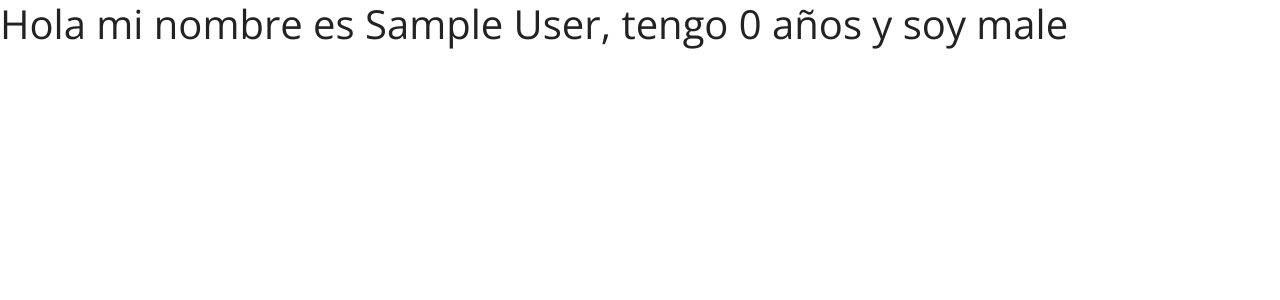
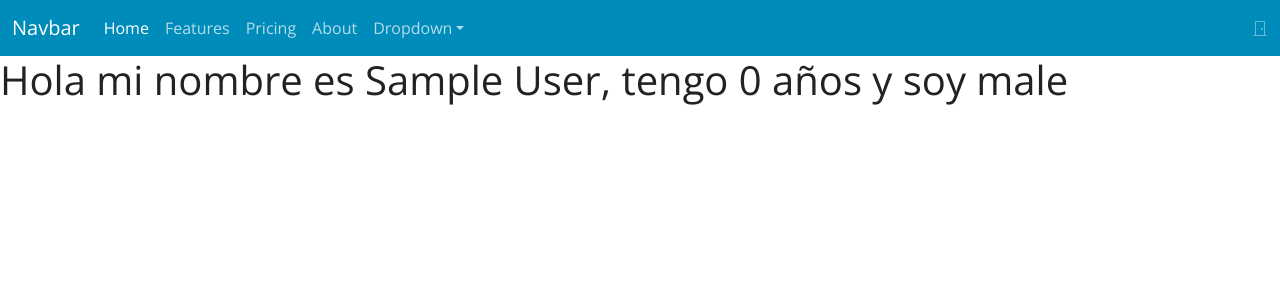
Before and after one commit to alvaroben/First-Steps-Django, a Django app: page / in a window 1280 px wide. Shown: the top 300 px of the page. Run offline with Django 5.2, Linux system fonts and the light colour scheme; the visitor is signed in with stand-in values (Sample User, id 1); data comes from the database, SQL or seed files in the repository; some libraries are stand-ins or nearby versions.

Commit message:
add functionalities to log out

```diff
--- a/login/urls.py
+++ b/login/urls.py
@@ -1,6 +1,7 @@
 from django.urls import path
-from login.views import MyLoginView
+from login.views import MyLoginView, my_logout
 
 urlpatterns = [
     path("", MyLoginView.as_view(), name="login_url"),
+    path("logout", my_logout, name="logout_url"),
 ]
--- a/login/views.py
+++ b/login/views.py
@@ -1,6 +1,6 @@
 from django.contrib.auth import logout
 from django.contrib.auth.views import LoginView
-from django.shortcuts import render
+from django.shortcuts import render, redirect
 from django.urls import reverse_lazy
 
 from login.forms import LoginForm
@@ -15,3 +15,4 @@ class MyLoginView(LoginView):
 
 def my_logout(request):
     logout(request)
+    return redirect("login_url")
--- a/mysite/settings.py
+++ b/mysite/settings.py
@@ -126,3 +126,4 @@ DEFAULT_AUTO_FIELD = "django.db.models.BigAutoField"
 
 AUTH_USER_MODEL = "login.MyUser"
 LOGIN_REDIRECT_URL = "home/"
+LOGIN_URL = "login_url"
--- a/templates/login/home.html
+++ b/templates/login/home.html
@@ -2,9 +2,53 @@
 <html lang="es">
 <head>
     <title>Iniciar Sesion</title>
+    <link rel="stylesheet" href="https://cdn.jsdelivr.net/npm/bootstrap-icons@1.3.0/font/bootstrap-icons.css">
     <link rel="stylesheet" href="{% static 'css/bootstrap.css' %}" type="text/css"/>
 </head>
 <body>
+<nav class="navbar navbar-expand-lg bg-primary" data-bs-theme="dark">
+    <div class="container-fluid">
+        <a class="navbar-brand" href="#">Navbar</a>
+        <button class="navbar-toggler" type="button" data-bs-toggle="collapse" data-bs-target="#navbarColor01"
+                aria-controls="navbarColor01" aria-expanded="false" aria-label="Toggle navigation">
+            <span class="navbar-toggler-icon"></span>
+        </button>
+        <div class="collapse navbar-collapse" id="navbarColor01">
+            <ul class="navbar-nav me-auto">
+                <li class="nav-item">
+                    <a class="nav-link active" href="#">Home
+                        <span class="visually-hidden">(current)</span>
+                    </a>
+                </li>
+                <li class="nav-item">
+                    <a class="nav-link" href="#">Features</a>
+                </li>
+                <li class="nav-item">
+                    <a class="nav-link" href="#">Pricing</a>
+                </li>
+                <li class="nav-item">
+                    <a class="nav-link" href="#">About</a>
+                </li>
+                <li class="nav-item dropdown">
+                    <a class="nav-link dropdown-toggle" data-bs-toggle="dropdown" href="#" role="button"
+                       aria-haspopup="true" aria-expanded="false">Dropdown</a>
+                    <div class="dropdown-menu">
+                        <a class="dropdown-item" href="#">Action</a>
+                        <a class="dropdown-item" href="#">Another action</a>
+                        <a class="dropdown-item" href="#">Something else here</a>
+                        <div class="dropdown-divider"></div>
+                        <a class="dropdown-item" href="#">Separated link</a>
+                    </div>
+                </li>
+            </ul>
+            <div class="d-flex">
+                <a href="{% url 'logout_url' %}">
+                    <span class="bi bi-door-closed"></span>
+                </a>
+            </div>
+        </div>
+    </div>
+</nav>
 <h1>Hola mi nombre es {{ user.get_full_name }}, tengo {{ user.age }} años y soy {{ user.gender }}</h1>
 </body>
 </html>
```
